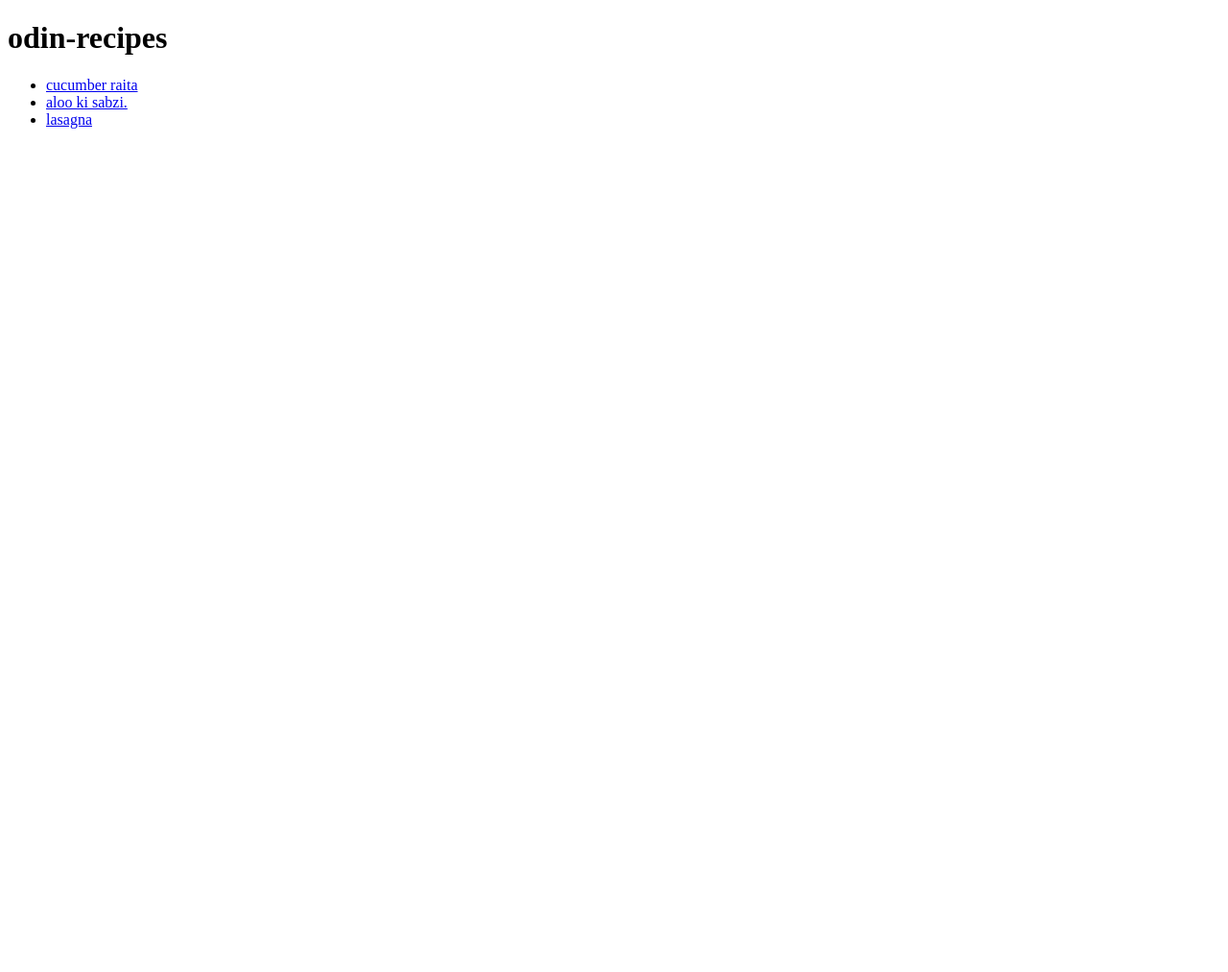
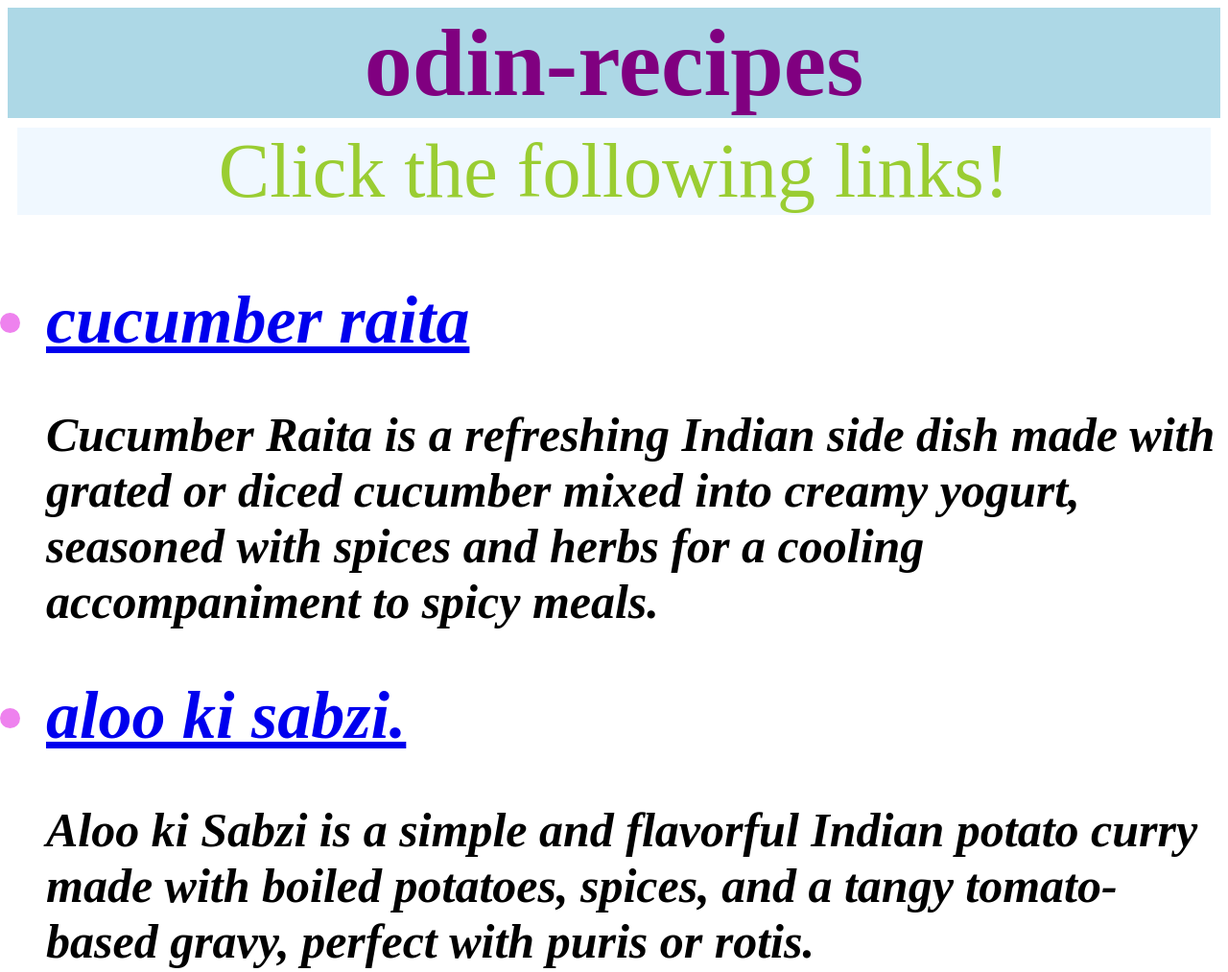
Before and after one commit to palakbhandari20/odin-recipes2, a plain HTML site: page index.html in a window 1280 px wide. Shown: the top 1013 px of the page at 96% size. Before the commit the page ends 800 px from the top, so only its background shows below. Drawn offline with Linux system fonts and the light colour scheme.

Commit message:
added style to the page

```diff
--- a/index.html
+++ b/index.html
@@ -4,13 +4,19 @@
     <meta charset="UTF-8">
     <meta name="viewport" content="width=device-width, initial-scale=1.0">
     <title>Document</title>
+    <link rel ="stylesheet" href ="style.css">
 </head>
 <body>
+
     <h1>odin-recipes</h1>
+    <div>Click the following links!</div>
     <ul>
     <li><a href = "./recipes/cucumberraita.html"> cucumber raita</a></li>
+    <p>Cucumber Raita is a refreshing Indian side dish made with grated or diced cucumber mixed into creamy yogurt, seasoned with spices and herbs for a cooling accompaniment to spicy meals.</p>
     <li><a href = "./recipes/alookisabzi.html" > aloo ki sabzi.</a></li>
+    <p>Aloo ki Sabzi is a simple and flavorful Indian potato curry made with boiled potatoes, spices, and a tangy tomato-based gravy, perfect with puris or rotis.</p>
     <li><a href = "./recipes/lasagna.html" > lasagna</a></li>
+    <p>Vegetable Lasagna is a hearty Italian dish made with layers of pasta, a medley of seasoned vegetables, creamy béchamel or ricotta, tangy marinara sauce, and melted cheese, baked to golden perfection.</p>
     </ul>
 </body>
 </html>
--- a/style.css
+++ b/style.css
@@ -1,3 +1,27 @@
 h1{
-    color: blue;
+    color: purple;
+    font-size: 100px;
+    margin:auto;
+    background-color: lightblue;
+    text-align: center;
 }
+
+ul{
+    color: violet;
+    font-size: 70px;
+    font-style: italic;
+    font-weight: bold;
+
+}
+
+div{
+    font-size: 80px;
+    margin: 10px;
+    background-color: aliceblue;
+    color: yellowgreen;
+    text-align: center;
+}
+ul p{
+    color: black;
+    font-size: 50px;
+}
```
